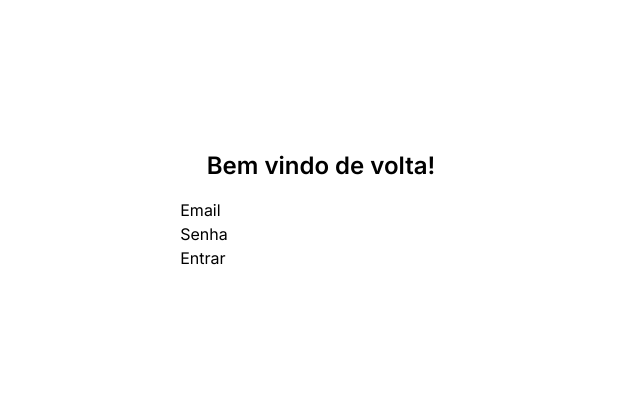
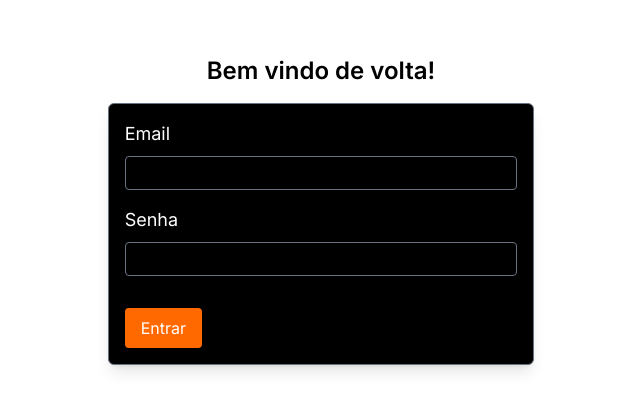
Before and after one commit to Fabrioco/SnapCart, a Next.js app in the folder client/: page /auth/login in a window 1280 px wide. Shown: the part 190-600 px from the top of the page, without its empty margins (319-959 px from the left). Built offline with nearby package versions, Linux system fonts and the light colour scheme.

Commit message:
feat(loginForm): criei a estilização do formulario

```diff
--- a/client/src/ui/auth/login/form.tsx
+++ b/client/src/ui/auth/login/form.tsx
@@ -1,6 +1,7 @@
 "use client";
 
 import { useLoginStore } from "@/stores/loginStore";
+import { SpinnerGapIcon } from "@phosphor-icons/react";
 import React from "react";
 
 export function LoginForm() {
@@ -15,30 +16,53 @@ export function LoginForm() {
   } = useLoginStore();
 
   return (
-    <form onSubmit={(e) => handleLogin(e)}>
-      {error && <p>{error}</p>}
-      <div>
-        <label htmlFor="email">Email</label>
+    <form
+      onSubmit={(e) => handleLogin(e)}
+      className="flex flex-col gap-4 bg-black text-white p-4 rounded-md border border-solid border-gray-500 shadow-lg dark:border-gray-600 dark:bg-white dark:text-black w-11/12 lg:w-1/3"
+    >
+      <div className="flex flex-col gap-2">
+        <label htmlFor="email" className="text-lg">
+          Email
+        </label>
         <input
           type="email"
           id="email"
           name="email"
           onChange={(e) => setEmail(e.target.value)}
           value={email}
+          className="px-2 py-1 rounded border border-solid border-gray-500 dark:border-gray-600"
         />
       </div>
 
-      <div>
-        <label htmlFor="password">Senha</label>
+      <div className="flex flex-col gap-2">
+        <label htmlFor="password" className="text-lg">
+          Senha
+        </label>
         <input
           type="password"
           id="password"
           name="password"
           onChange={(e) => setPassword(e.target.value)}
           value={password}
+          className="px-2 py-1 rounded border border-solid border-gray-500 dark:border-gray-600"
         />
       </div>
-      <button type="submit">{loading ? "Entrando..." : "Entrar"}</button>
+      <button
+        type="submit"
+        disabled={loading}
+        className="cursor-pointer bg-orange-500 w-fit px-4 py-2 rounded text-white hover:bg-orange-600 transition-colors disabled:bg-gray-500 disabled:cursor-not-allowed mt-4"
+      >
+        {loading ? (
+          <SpinnerGapIcon
+            size={20}
+            weight="bold"
+            className={loading ? "animate-spin" : ""}
+          />
+        ) : (
+          "Entrar"
+        )}
+      </button>
+      {error && <p className="text-red-500 mt-2">{error}</p>}
     </form>
   );
 }
```
